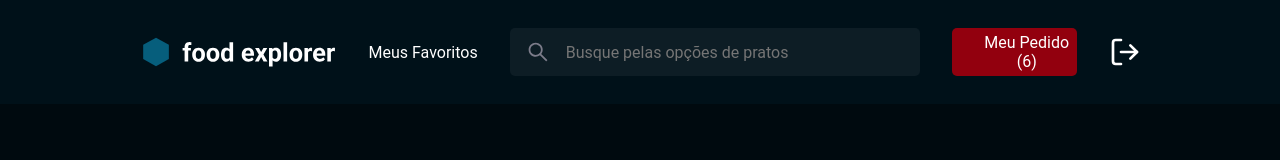
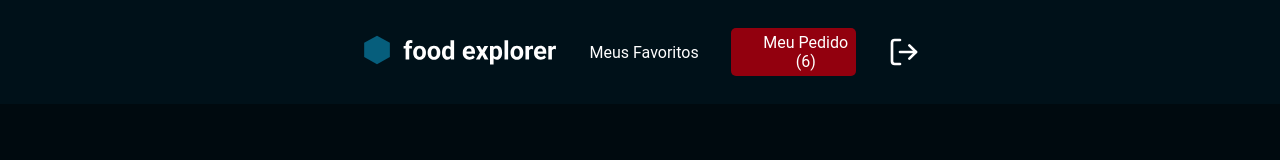
Before and after one commit to MarceloAlmd/WEB_explorer_food, a React (Vite) app: page / in a window 1280 px wide. Shown: the top 160 px of the page. Built offline with nearby package versions, Linux system fonts and the light colour scheme; some icons are missing.

Commit message:
fix adjustment on header

```diff
--- a/src/components/header/header.comp.tsx
+++ b/src/components/header/header.comp.tsx
@@ -6,8 +6,9 @@ import * as Styles from "./header.comp.styles";
 import { PiNewspaperClipping } from "react-icons/pi";
 import { FiLogOut } from "react-icons/fi";
 import { AiOutlineHeart } from "react-icons/ai";
+import { HeaderProps } from "./header";
 
-export function Header() {
+export function Header({ isSearch = true }: HeaderProps) {
   const [myRequests] = useState(6);
   const [desktop, setDesktop] = useState(true);
   const [mobile, setMobile] = useState(false);
@@ -33,7 +34,9 @@ export function Header() {
   }, []);
   return (
     <Styles.Container>
-      <Styles.Logo src="/logo_explorer.svg" />
+      <a href="/">
+        <Styles.Logo src="/logo_explorer.svg" />
+      </a>
       {desktop && <ButtonLink title="Meus Favoritos" />}
       {mobile && (
         <Styles.IconButton>
@@ -41,8 +44,7 @@ export function Header() {
           <span></span>
         </Styles.IconButton>
       )}
-
-      <Search />
+      {isSearch && <Search />}
 
       {desktop && (
         <Button
--- /dev/null
+++ b/src/components/header/header.d.ts
@@ -0,0 +1,3 @@
+export interface HeaderProps {
+  isSearch?: boolean;
+}
--- a/src/pages/details/index.tsx
+++ b/src/pages/details/index.tsx
@@ -59,7 +59,7 @@ export function Details() {
 
   return (
     <Styles.Container>
-      <Header />
+      <Header isSearch={false} />
       <Styles.Content>
         <DishesImg src="https://img.freepik.com/fotos-gratis/closeup-de-carne-assada-com-molho-legumes-e-batatas-fritas-em-um-prato-sobre-a-mesa_181624-35847.jpg?w=1380&t=st=1699386986~exp=1699387586~hmac=27f97018d94f0be7d20da3f23f6358ba5a2707a708484a4824354cc0dd69d919" />
 
```
